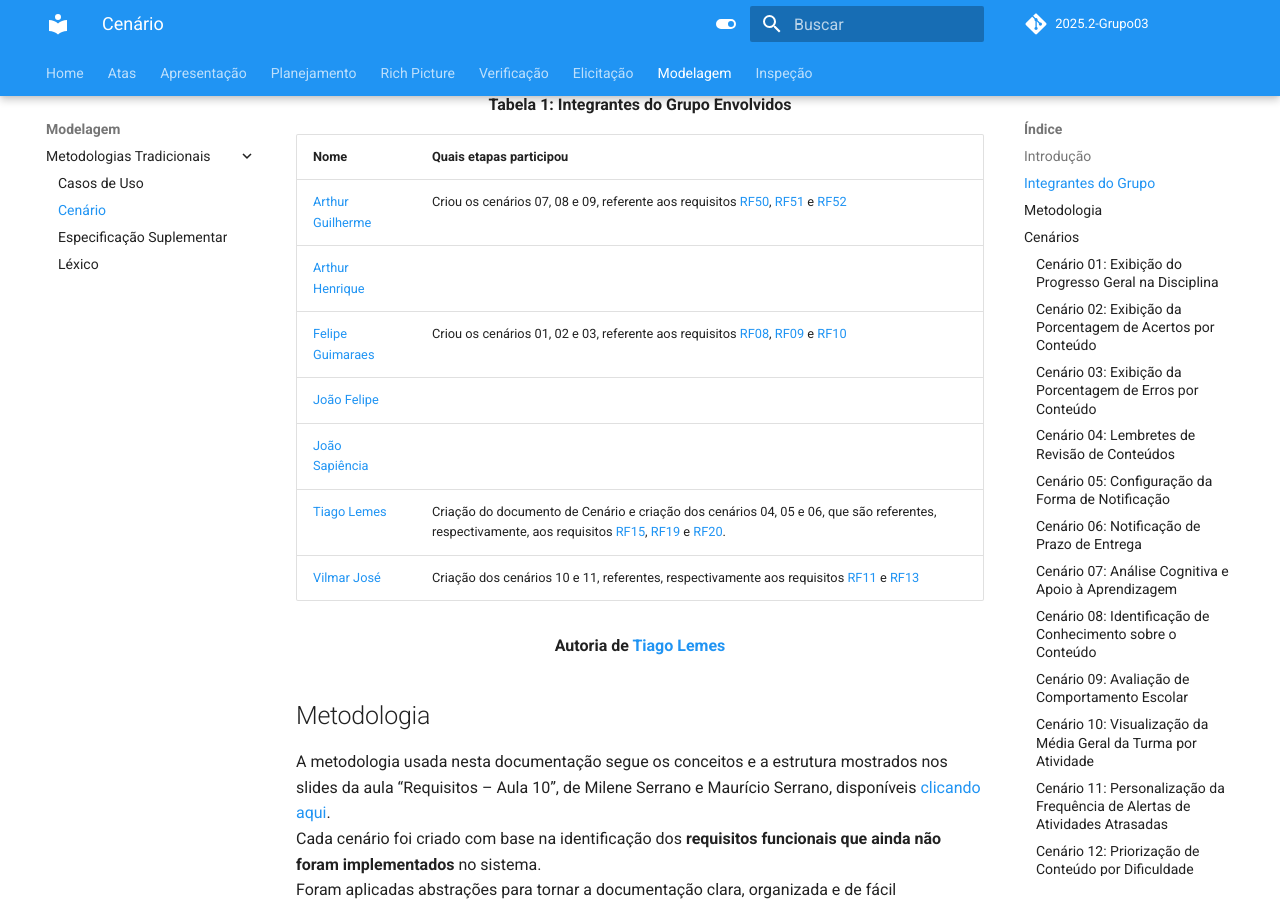
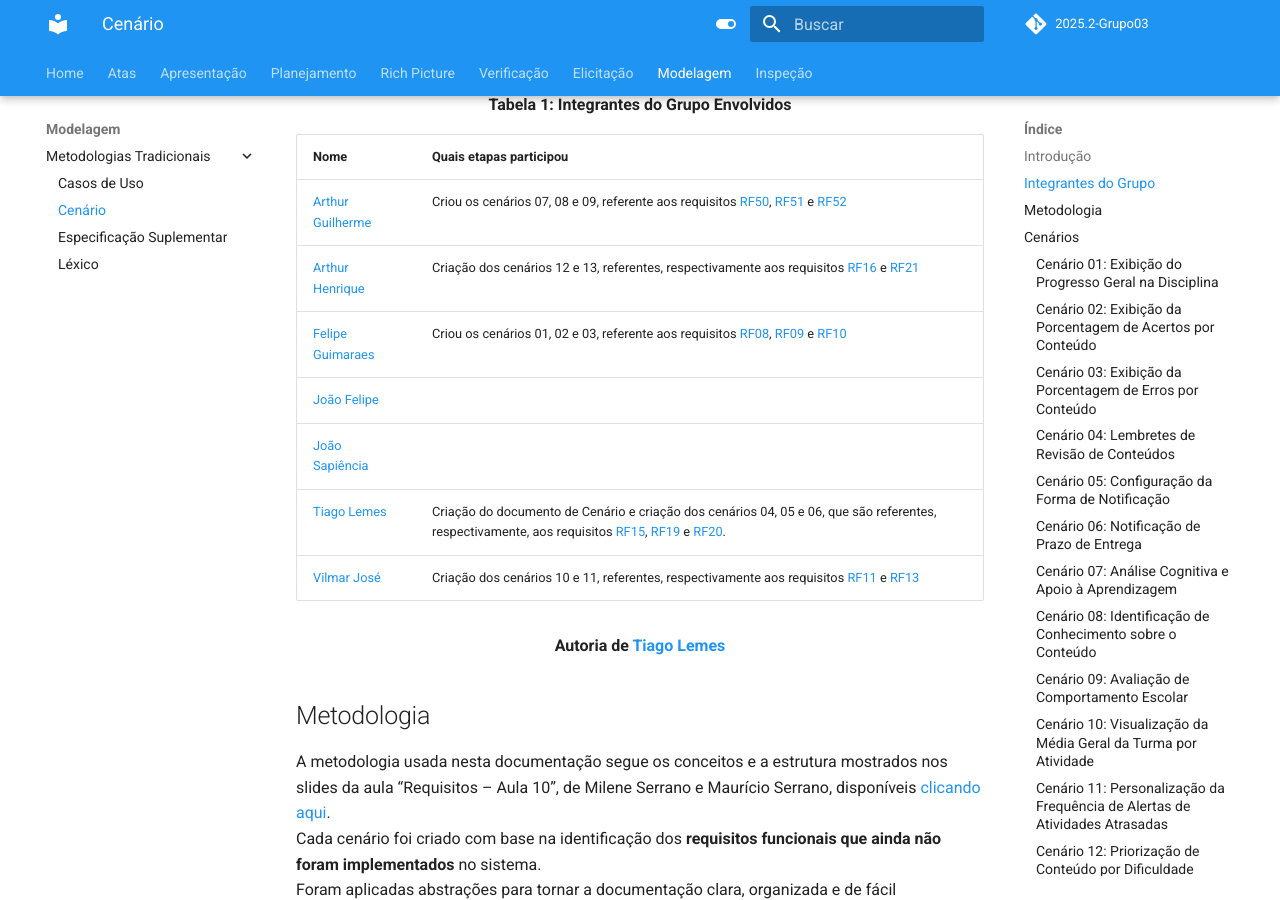
Before and after one commit to Requisitos-de-Software/2025.2-Grupo03, an MkDocs documentation site: the page built from docs/Modelagem/cenario.md, in a window 1280 px wide and 900 px high, scrolled down 498 px. Built offline with MkDocs 1.6.1 and Material for MkDocs 9.7.7, drawn with Linux system fonts in a browser that asks for light colours; comment, search, counter and statistics services are not loaded.

Commit message:
Update Tabela de contribuição - Cenários

```diff
--- a/docs/Modelagem/cenario.md
+++ b/docs/Modelagem/cenario.md
@@ -11,7 +11,7 @@ A Tabela 1 apresenta todos os integrantes da equipe que participaram da constru
 | Nome | Quais etapas participou |
 |---------------------------|---------------------------------------|
 | [Arthur Guilherme](https://github.com/ArthurGuilher62) |  Criou os cenários 07, 08 e 09, referente aos requisitos [RF50](https://requisitos-de-software.github.io/2025.2-Grupo03/Elicitacao/requisitos_elicitados/#funcionais), [RF51](https://requisitos-de-software.github.io/2025.2-Grupo03/Elicitacao/requisitos_elicitados/#funcionais) e [RF52](https://requisitos-de-software.github.io/2025.2-Grupo03/Elicitacao/requisitos_elicitados/#funcionais) |
-| [Arthur Henrique](https://github.com/arthurhvieira1) |                                       |
+| [Arthur Henrique](https://github.com/arthurhvieira1) | Criação dos cenários 12 e 13, referentes, respectivamente aos requisitos [RF16](https://requisitos-de-software.github.io/2025.2-Grupo03/Elicitacao/requisitos_elicitados/#funcionais) e [RF21](https://requisitos-de-software.github.io/2025.2-Grupo03/Elicitacao/requisitos_elicitados/#funcionais)                                       |
 | [Felipe Guimaraes](https://github.com/felipegf1) |   Criou os cenários 01, 02 e 03, referente aos requisitos [RF08](https://requisitos-de-software.github.io/2025.2-Grupo03/Elicitacao/requisitos_elicitados/#funcionais), [RF09](https://requisitos-de-software.github.io/2025.2-Grupo03/Elicitacao/requisitos_elicitados/#funcionais) e [RF10](https://requisitos-de-software.github.io/2025.2-Grupo03/Elicitacao/requisitos_elicitados/#funcionais) |
 | [João Felipe](https://github.com/MrBolt2005) |                                       |
 | [João Sapiência](https://github.com/JoaoSapiencia) |                                       |
```
